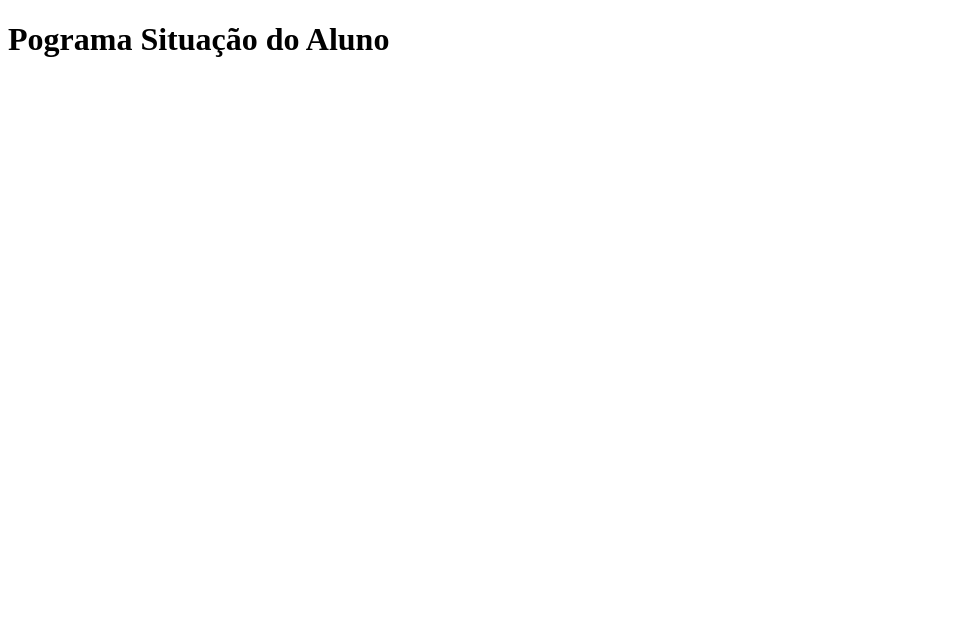
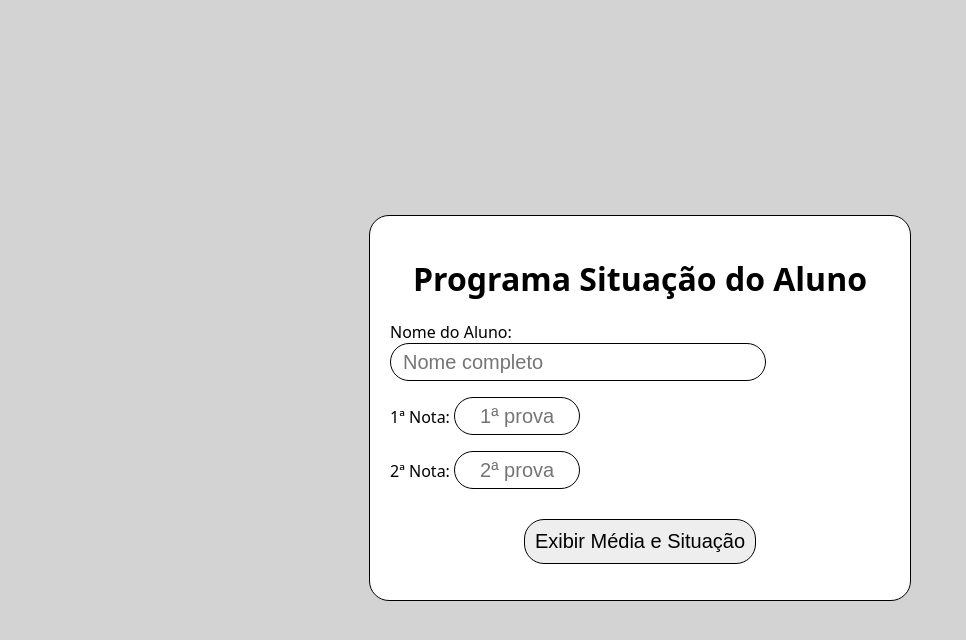
Before and after one commit to sergiomerces/vanilla, a plain HTML site: page media-escolar/index.html in a window 1280 px wide. Shown: the whole page, without its empty margins (0-966 px from the left). Drawn offline with Linux system fonts and the light colour scheme.

Commit message:
media aluno html e css

```diff
--- a/media-escolar/index.html
+++ b/media-escolar/index.html
@@ -9,8 +9,24 @@
 </head>
 <body>
     <main>
-        <h1>Pograma Situação do Aluno</h1>
-
+        <h1>Programa Situação do Aluno</h1>
+        <p>
+            <label for="nome">Nome do Aluno: </label>
+            <input type="text" name="nome" id="nome" placeholder="Nome completo ">
+        </p>
+        <p>
+            <label for="nota1">1ª Nota: </label>
+            <input type="text" name="nota1" id="nota1" placeholder="1ª prova">
+        </p>
+        <p>
+            <label for="nota2">2ª Nota: </label>
+            <input type="text" name="nota2" id="nota2" placeholder="2ª prova">
+        </p>
+        <p id="control">
+            <button id="botao">Exibir Média e Situação</button>
+        </p>
+        <p id="outMedia"></p>
+        <p id="outSituacao"></p>
     </main>
     <script src="./script.js"></script>
 </body>
--- a/media-escolar/script.js
+++ b/media-escolar/script.js
@@ -0,0 +1,6 @@
+function exibirMedia() {
+    alert('Função funcionando!')
+}
+
+const botao = document.getElementById('botao');
+botao.onclick = exibirMedia;
--- a/media-escolar/style.css
+++ b/media-escolar/style.css
@@ -0,0 +1,64 @@
+@charset "UTF-8";
+
+body {
+    background-color: lightgray;
+    color:  black;
+    font-family: system-ui, -apple-system, BlinkMacSystemFont, 'Segoe UI', Roboto, Oxygen, Ubuntu, Cantarell, 'Open Sans', 'Helvetica Neue', sans-serif;
+    display: grid;
+    place-items: center;
+    height: 100vh;
+}
+
+main {
+    width: 500px;
+    background-color: white;
+    border: 1px solid black;
+    border-radius: 20px;
+    padding: 20px;
+}
+
+h1 {
+    text-align: center;
+}
+
+input {
+    height: 30px;
+    border: 1px solid black;
+    border-radius: 20px;
+    font-size: 20px;
+    padding: 3px 12px;
+}
+
+#nome {
+    width: 350px;
+}
+
+#nota1,
+#nota2 {
+    width: 100px;
+    text-align: center;
+}
+
+#control {
+    text-align: center;
+    margin-top: 30px;
+}
+
+button {
+    background-color: rgba(211, 211, 211, 0.397);
+    border: 1px solid black;
+    border-radius: 20px;
+    font-size: 20px;
+    padding: 10px;
+}
+
+button:hover {
+    background-color: black;
+    color: white;
+    cursor: pointer;
+}
+
+#outMedia,
+#outSituacao {
+
+}
```
